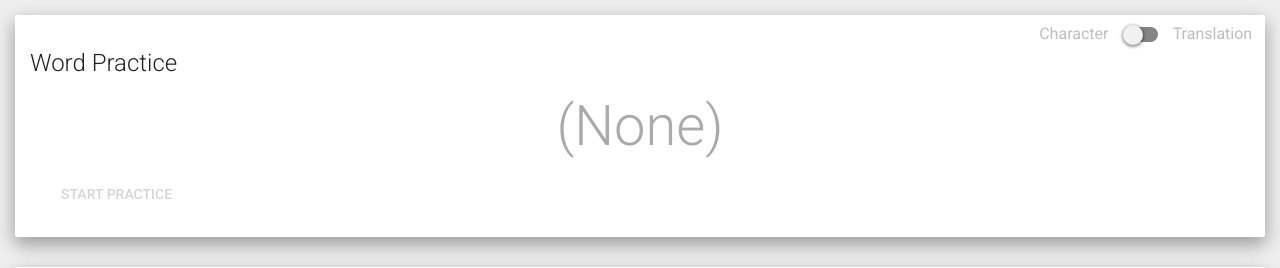
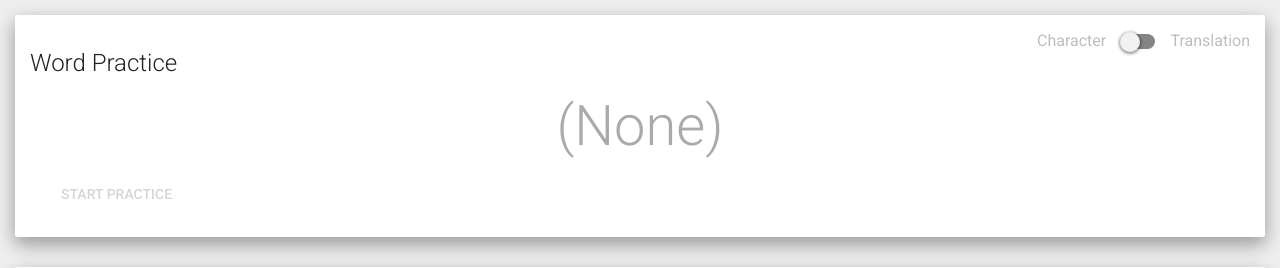
Before and after one commit to ezwang/HackTJ2016, a Flask app: page / in a window 1280 px wide. Shown: the part 60-328 px from the top of the page. Run offline with Flask 2, Linux system fonts and the light colour scheme; some libraries are stand-ins or nearby versions.

Commit message:
added more style

```diff
--- a/static/js/index.js
+++ b/static/js/index.js
@@ -85,14 +85,16 @@ function quiz_word() {
 function check_answer(usrans) {
     $.get('/uni2pinyin', 'spoken=' + usrans + '&actual=' + $("#practice-word").text(), function(data) {
         if (data.toLowerCase() == "true") {
-            $("#card-practice").css("background-color", "green");
+            $("#card-practice").css("background-color", "#4CAF50");
         }
         else {
-            $("#card-practice").css("background-color", "red");
+            $("#card-practice").css("background-color", "#F44336");
+            $("#card-hint").text(/* TODO: insert pinyin */'').show();
         }
     });
     setTimeout(function() {
         $("#card-practice").css("background-color", "");
+        $("#card-hint").hide();
         load_random_practice_word();
     }, 3000);
 }
--- a/templates/index.html
+++ b/templates/index.html
@@ -74,15 +74,20 @@
     -o-transition: background 0.25s linear;
     transition: background 0.25s linear;
 }
+#word-hint {
+    font-size:1.2em;
+    text-align:center;
+}
 </style>
 <div id="card-practice" class="card">
     <h3>Word Practice</h3>
-    <div class="togglebutton" style='position:absolute;top:1vh;right:1vw;'>
+    <div class="togglebutton" style='position:absolute;top:15px;right:15px;'>
       <label>
-        Character<input type="checkbox" style='margin-left:1.5vw;'>Translation
+        Character<input id='quiz-type' type="checkbox" style='margin-left:1.5vw;'>Translation
       </label>
     </div>
     <div id="practice-word"></div>
+    <div id="word-hint"></div>
     <button id="btn-toggle" class="btn btn-raised btn-primary" disabled>Start Practice</button>
 </div>
 <div id="card-list" class="card">
```
